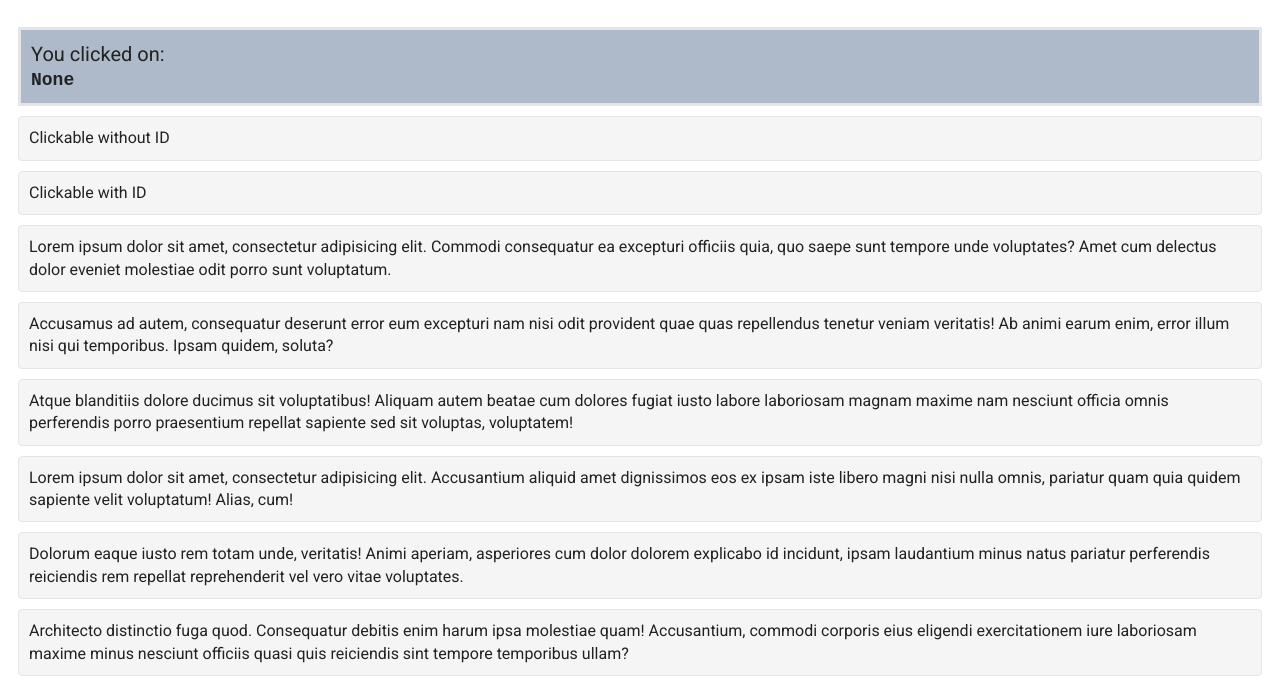
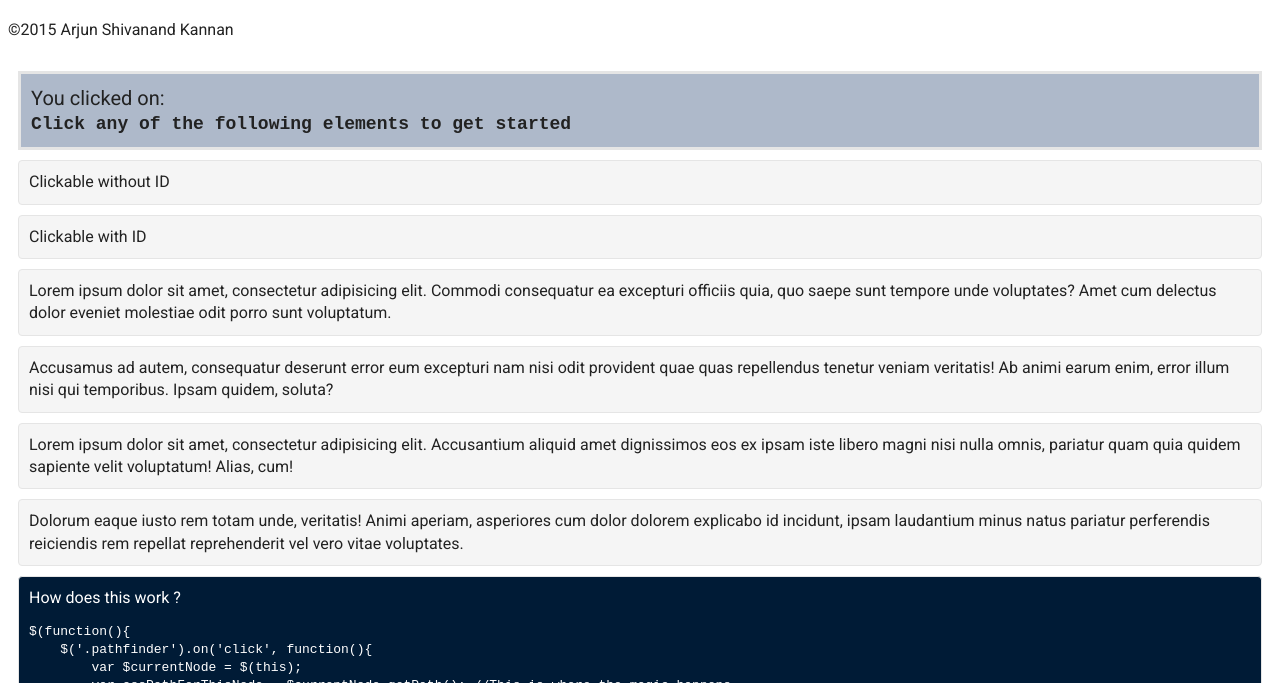
Before and after one commit to arjshiv/jQueryGetPath, a website: page src/index.html in a window 1280 px wide. Shown: the part 69-752 px from the top of the page. Drawn offline with nearby package versions, Linux system fonts and the light colour scheme.

Commit message:
Finalize demo

```diff
--- a/src/index.html
+++ b/src/index.html
@@ -17,10 +17,10 @@
         <!--[if lt IE 8]>
             <p class="browserupgrade">You are using an <strong>outdated</strong> browser. Please <a href="http://browsehappy.com/">upgrade your browser</a> to improve your experience.</p>
         <![endif]-->
-        <h1>jQueryGetPath Demo</h1>
+        <h1>jQueryGetPath Demo</h1> &copy;2015 Arjun Shivanand Kannan
         <div class="results">
             You clicked on:
-            <div id="resultDiv">None</div>
+            <div id="resultDiv">Click any of the following elements to get started</div>
         </div>
         <div id="div0">
             <div class="well">
@@ -38,10 +38,6 @@
             <p class="well pathfinder p2">Accusamus ad autem, consequatur deserunt error eum excepturi nam nisi odit provident quae
                 quas repellendus tenetur veniam veritatis! Ab animi earum enim, error illum nisi qui temporibus. Ipsam
                 quidem, soluta?</p>
-
-            <p class="well pathfinder p3">Atque blanditiis dolore ducimus sit voluptatibus! Aliquam autem beatae cum dolores fugiat
-                iusto labore laboriosam magnam maxime nam nesciunt officia omnis perferendis porro praesentium repellat
-                sapiente sed sit voluptas, voluptatem!</p>
         </div>
         <div id="div2">
             <p class="well pathfinder p1">Lorem ipsum dolor sit amet, consectetur adipisicing elit. Accusantium aliquid amet
@@ -51,10 +47,6 @@
             <p class="well pathfinder p2">Dolorum eaque iusto rem totam unde, veritatis! Animi aperiam, asperiores cum dolor
                 dolorem explicabo id incidunt, ipsam laudantium minus natus pariatur perferendis reiciendis rem repellat
                 reprehenderit vel vero vitae voluptates.</p>
-
-            <p class="well pathfinder p3">Architecto distinctio fuga quod. Consequatur debitis enim harum ipsa molestiae quam!
-                Accusantium, commodi corporis eius eligendi exercitationem iure laboriosam maxime minus nesciunt
-                officiis quasi quis reiciendis sint tempore temporibus ullam?</p>
         </div>
         <div class="source well">
             How does this work ?
```
Also changed, not shown: README.md, dist/index.html.
